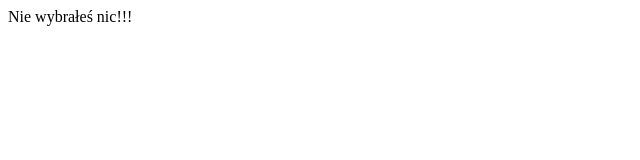
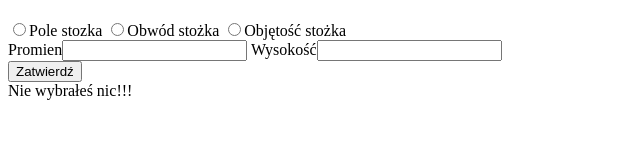
Before and after one commit to bwiechec/Pai-klasa-4, a plain HTML site: page Pracownia Aplikacji Internetowych Klasa 4/13.09.2017 - FUNKCJE/funkcje.html in a window 1280 px wide. Both pictures are taken after a click on the button "Zatwierdź". Shown: the whole page, without its empty margins (0-640 px from the left). Drawn offline with Linux system fonts and the light colour scheme.

Commit message:
Dziala 100% na switch

```diff
--- a/Pracownia Aplikacji Internetowych Klasa 4/13.09.2017 - FUNKCJE/funkcje.html
+++ b/Pracownia Aplikacji Internetowych Klasa 4/13.09.2017 - FUNKCJE/funkcje.html
@@ -9,11 +9,11 @@
 
         <h2 id="naglowek2"></h2>
 
-        <form>
+        <form name="form">
 
-        <input type="radio" value='3' name="1" id="co1">Pole stozka
-        <input type="radio" value='2' name="1" id="co2">Obwód stożka
-        <input type="radio" value='3' name="1" id="co3">Objętość stożka<br>
+        <input type="radio" value='1' name="wybor" id="co1">Pole stozka
+        <input type="radio" value='2' name="wybor" id="co2">Obwód stożka
+        <input type="radio" value='3' name="wybor" id="co3">Objętość stożka<br>
 
         Promien<input type="text" id="r">
         Wysokość<input type="text" id="h">
--- a/Pracownia Aplikacji Internetowych Klasa 4/13.09.2017 - FUNKCJE/funkcje.js
+++ b/Pracownia Aplikacji Internetowych Klasa 4/13.09.2017 - FUNKCJE/funkcje.js
@@ -61,18 +61,44 @@ var wynik;
 var pi = Math.PI;
 console.log(pi);
 
-var doc = document.getElementById;
+
 
 function zadaniePoleITP(){
 
-
+    var doc = document.forms['form'];
     var promien = document.getElementById('r').value;
     console.log(promien);
     var wysokosc = document.getElementById('h').value;
     console.log(wysokosc);
+    var wybor = Number(doc.wybor.value);
 
     Number(promien);
     Number(wysokosc);
+    switch(wybor){
+
+        case 1:
+            wynik = pi * (promien*promien);
+            console.log(wynik);
+            document.getElementById('wynikDzialania').innerHTML = 'Wynik działania: '+wynik;
+            break;
+        case 2:
+            wynik = 2 * pi *promien;
+            console.log(wynik);
+            document.getElementById('wynikDzialania').innerHTML = 'Wynik działania: '+wynik;
+            break;
+        case 3:
+            wynik = 1/3*(pi * (promien*promien) * wysokosc);
+            console.log(wynik);
+            document.getElementById('wynikDzialania').innerHTML = 'Wynik działania: '+wynik;
+            break;
+        default:
+            document.getElementById('wynikDzialania').innerHTML = 'Nie wybrałeś nic!!!';
+            break;
+
+
+
+    }
+    /*
         if(co1.checked == true){
 
             wynik = pi * (promien*promien);
@@ -95,7 +121,5 @@ function zadaniePoleITP(){
 
          }
 
-        else if(co1.checked != true && co2.checked != true && co3.checked != true) document.write('Nie wybrałeś nic!!!');
-
-    document.getElementById('wynikDzialania').innerHTML = 'Wynik działania: '+wynik;
+        else if(co1.checked != true && co2.checked != true && co3.checked != true) document.getElementById('wynikDzialania').innerHTML = 'Nie wybrałeś nic!!!';*/
 }
```
